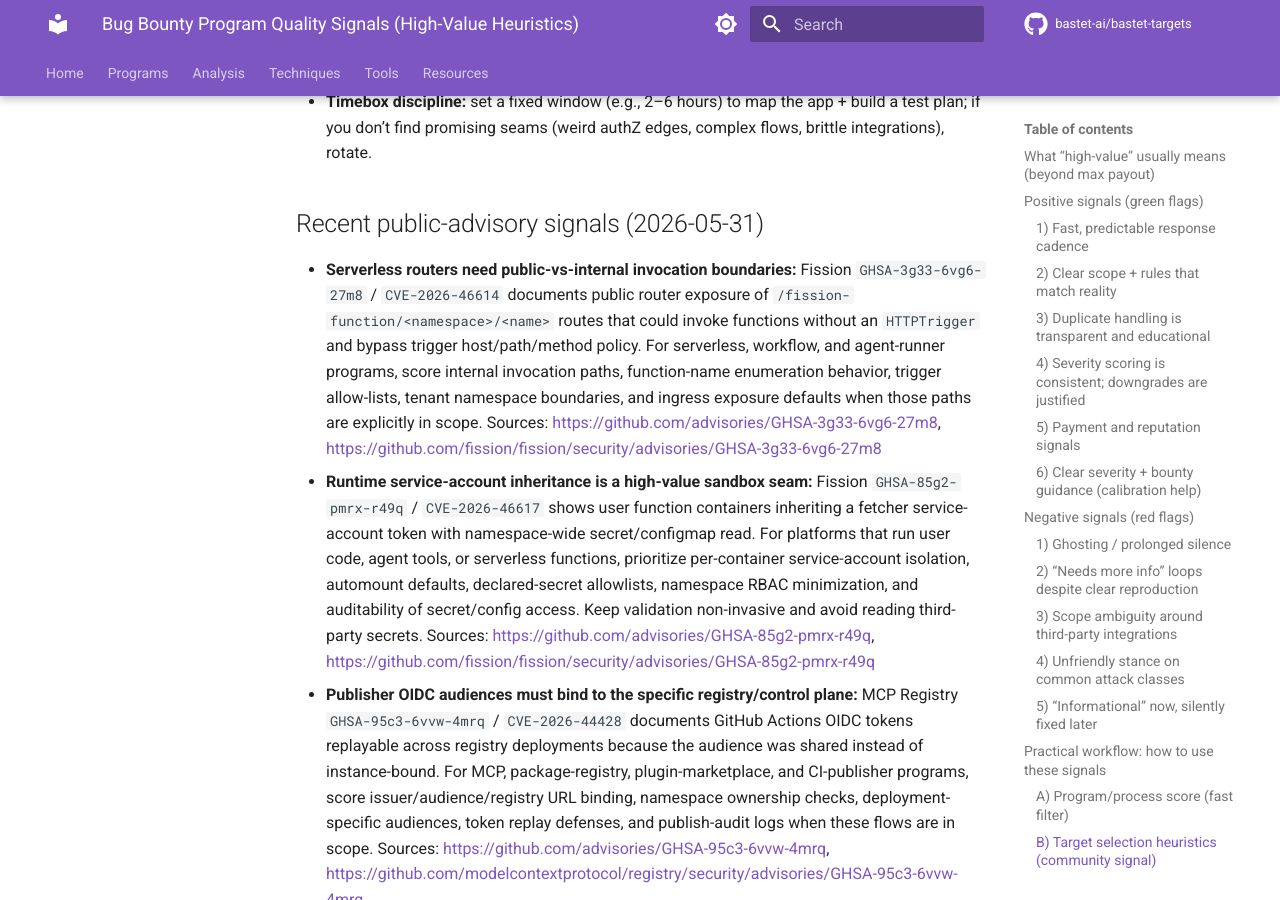
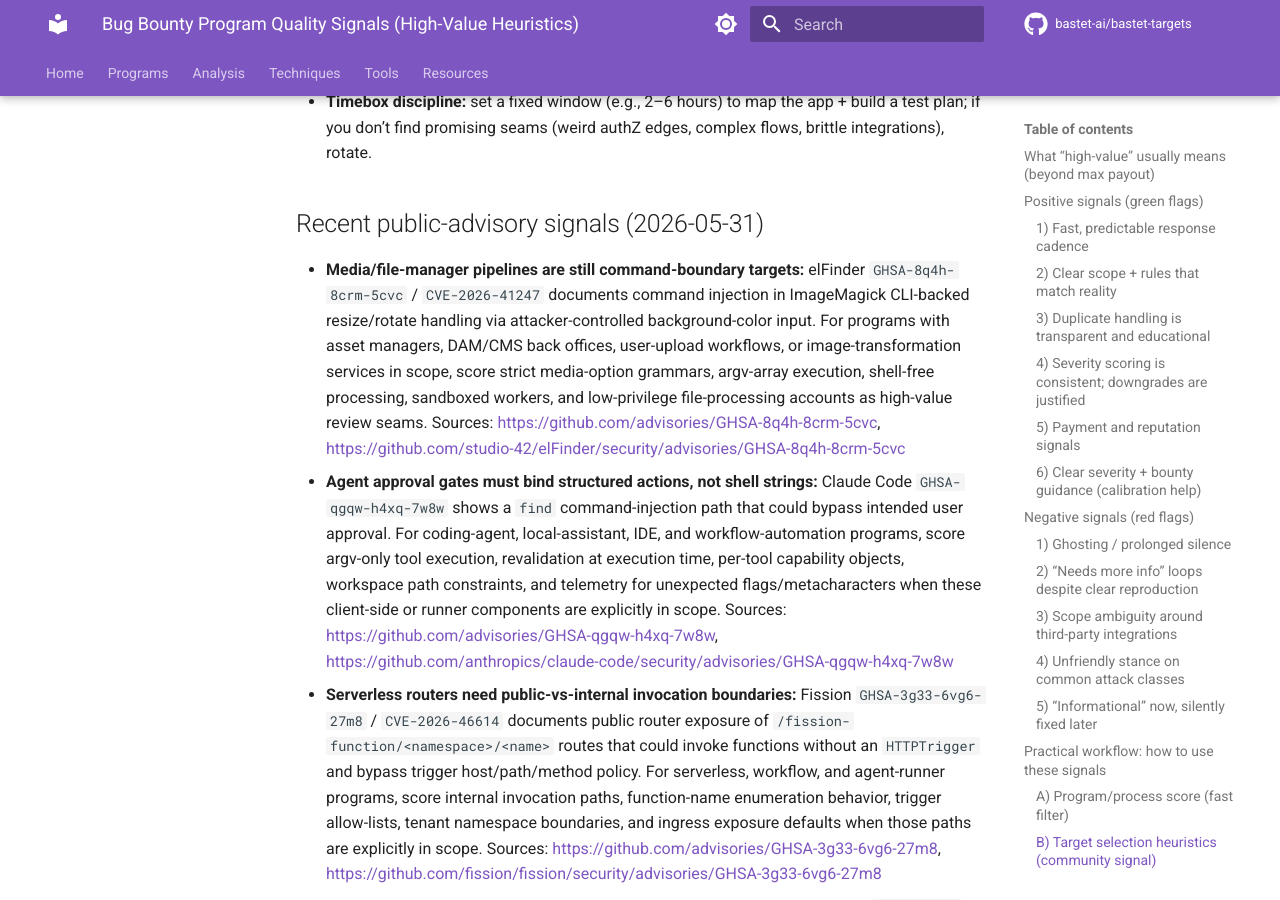
Before and after one commit to bastet-ai/bastet-targets, an MkDocs documentation site: the page built from docs/program-quality-signals.md, in a window 1280 px wide and 900 px high, scrolled down 3889 px. Built offline with MkDocs 1.6.1 and Material for MkDocs 9.7.7, drawn with Linux system fonts in a browser that asks for light colours; comment, search, counter and statistics services are not loaded.

Commit message:
Add media and agent approval target signals

```diff
--- a/docs/program-quality-signals.md
+++ b/docs/program-quality-signals.md
@@ -123,6 +123,8 @@
 
 ## Recent public-advisory signals (2026-05-31)
 
+- **Media/file-manager pipelines are still command-boundary targets:** elFinder `GHSA-8q4h-8crm-5cvc` / `CVE-2026-41247` documents command injection in ImageMagick CLI-backed resize/rotate handling via attacker-controlled background-color input. For programs with asset managers, DAM/CMS back offices, user-upload workflows, or image-transformation services in scope, score strict media-option grammars, argv-array execution, shell-free processing, sandboxed workers, and low-privilege file-processing accounts as high-value review seams. Sources: https://github.com/advisories/GHSA-8q4h-8crm-5cvc, https://github.com/studio-42/elFinder/security/advisories/GHSA-8q4h-8crm-5cvc
+- **Agent approval gates must bind structured actions, not shell strings:** Claude Code `GHSA-qgqw-h4xq-7w8w` shows a `find` command-injection path that could bypass intended user approval. For coding-agent, local-assistant, IDE, and workflow-automation programs, score argv-only tool execution, revalidation at execution time, per-tool capability objects, workspace path constraints, and telemetry for unexpected flags/metacharacters when these client-side or runner components are explicitly in scope. Sources: https://github.com/advisories/GHSA-qgqw-h4xq-7w8w, https://github.com/anthropics/claude-code/security/advisories/GHSA-qgqw-h4xq-7w8w
 - **Serverless routers need public-vs-internal invocation boundaries:** Fission `GHSA-3g33-6vg6-27m8` / `CVE-2026-46614` documents public router exposure of `/fission-function/<namespace>/<name>` routes that could invoke functions without an `HTTPTrigger` and bypass trigger host/path/method policy. For serverless, workflow, and agent-runner programs, score internal invocation paths, function-name enumeration behavior, trigger allow-lists, tenant namespace boundaries, and ingress exposure defaults when those paths are explicitly in scope. Sources: https://github.com/advisories/GHSA-3g33-6vg6-27m8, https://github.com/fission/fission/security/advisories/GHSA-3g33-6vg6-27m8
 - **Runtime service-account inheritance is a high-value sandbox seam:** Fission `GHSA-85g2-pmrx-r49q` / `CVE-2026-46617` shows user function containers inheriting a fetcher service-account token with namespace-wide secret/configmap read. For platforms that run user code, agent tools, or serverless functions, prioritize per-container service-account isolation, automount defaults, declared-secret allowlists, namespace RBAC minimization, and auditability of secret/config access. Keep validation non-invasive and avoid reading third-party secrets. Sources: https://github.com/advisories/GHSA-85g2-pmrx-r49q, https://github.com/fission/fission/security/advisories/GHSA-85g2-pmrx-r49q
 - **Publisher OIDC audiences must bind to the specific registry/control plane:** MCP Registry `GHSA-95c3-6vvw-4mrq` / `CVE-2026-44428` documents GitHub Actions OIDC tokens replayable across registry deployments because the audience was shared instead of instance-bound. For MCP, package-registry, plugin-marketplace, and CI-publisher programs, score issuer/audience/registry URL binding, namespace ownership checks, deployment-specific audiences, token replay defenses, and publish-audit logs when these flows are in scope. Sources: https://github.com/advisories/GHSA-95c3-6vvw-4mrq, https://github.com/modelcontextprotocol/registry/security/advisories/GHSA-95c3-6vvw-4mrq
```
Also changed, not shown: docs/programs/high-value.md (+2 -0 lines), docs/programs/program-quality-signals.md (+2 -0 lines), docs/resources/program-quality-signals.md (+2 -0 lines).
